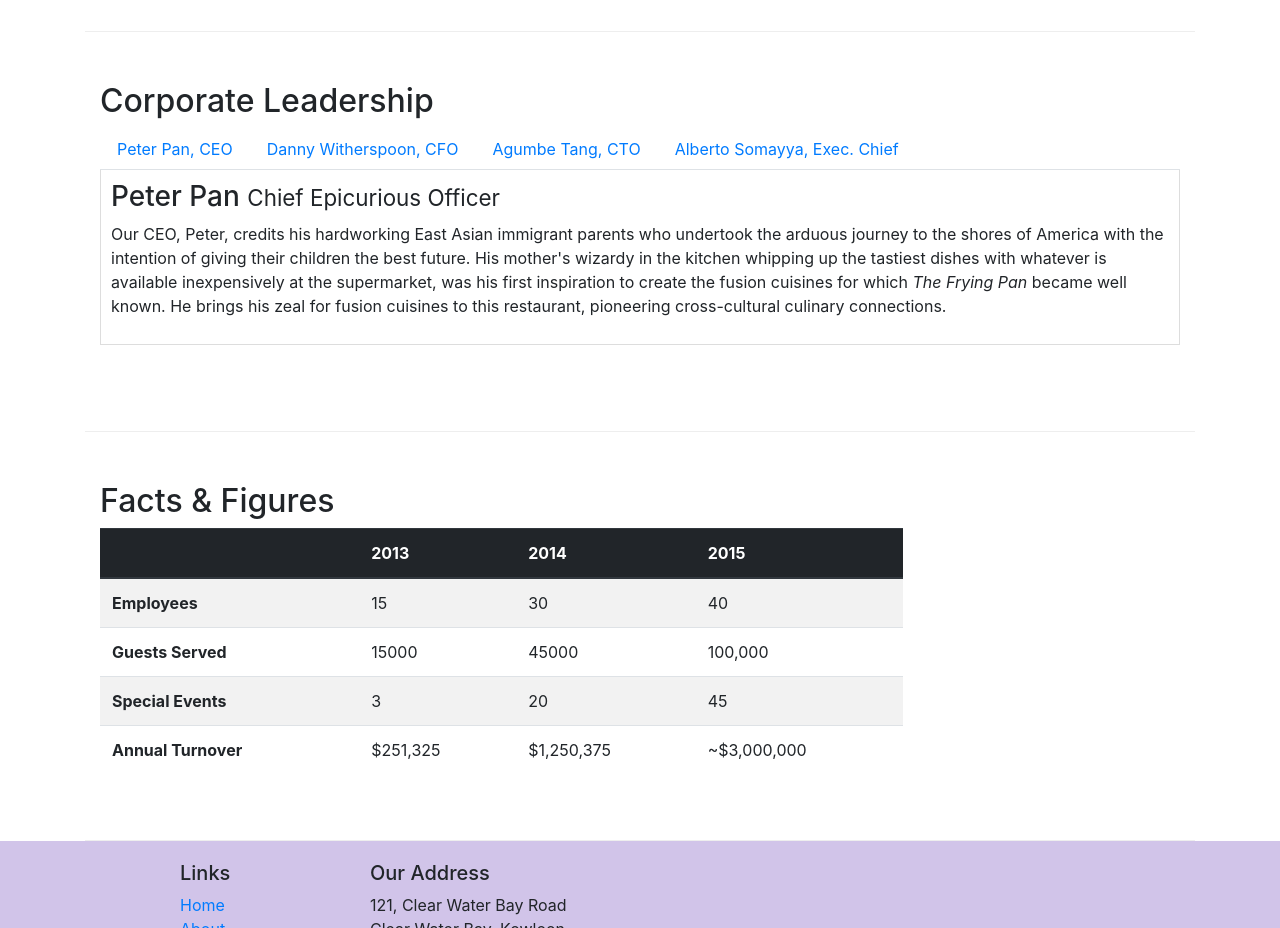
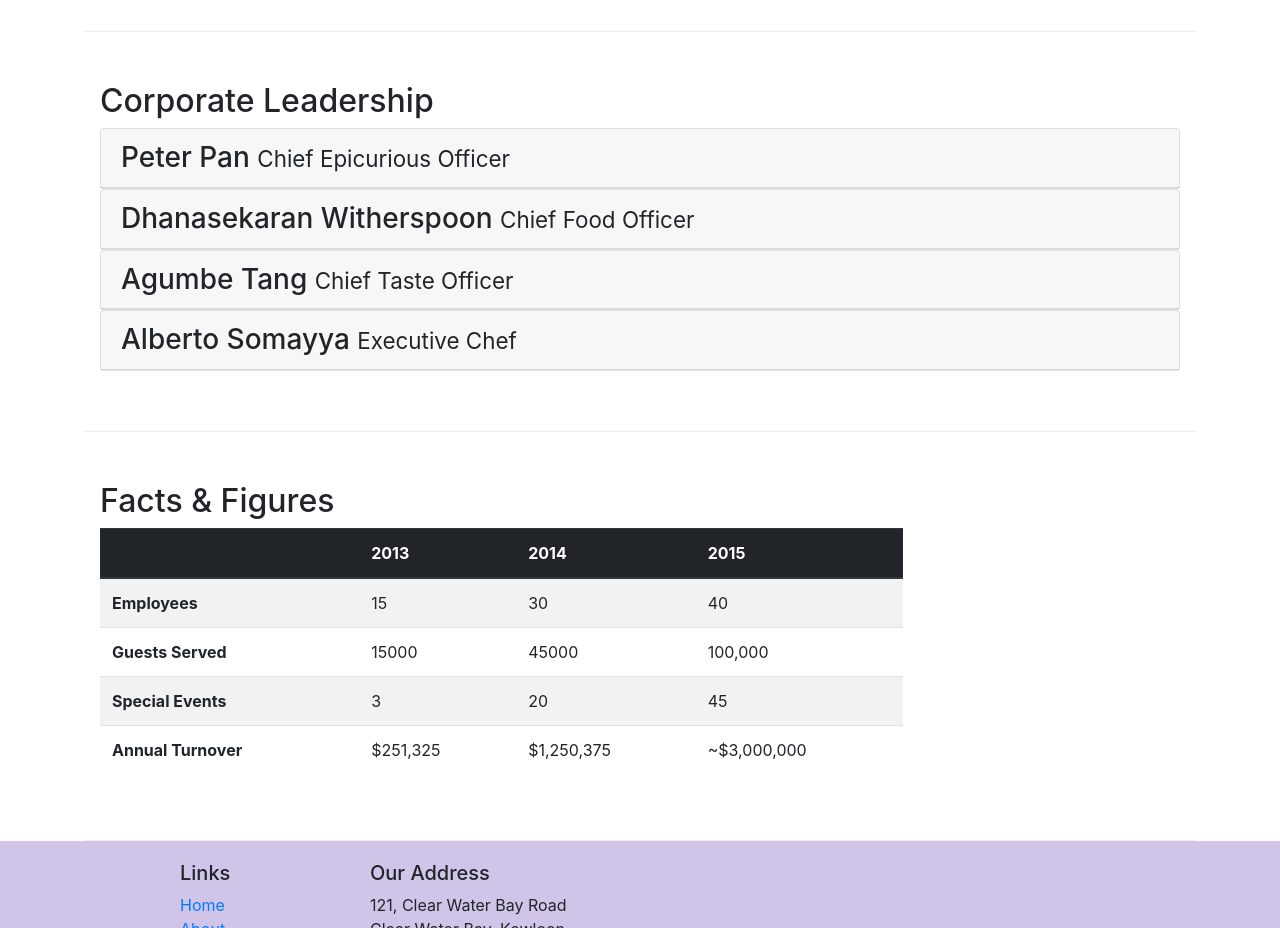
Before and after one commit to NorinMp143/learnBoot, a website: page aboutus.html in a window 1280 px wide. Shown: the part 940-1868 px from the top of the page. Drawn offline with nearby package versions, Linux system fonts and the light colour scheme.

Commit message:
accordion

```diff
--- a/aboutus.html
+++ b/aboutus.html
@@ -118,36 +118,55 @@
         <div class="row row-content">
             <div class="col-12">
                 <h2>Corporate Leadership</h2>
-                <ul class="nav nav-tabs">
-                    <li class="nav-item">
-                        <a href="#peter" role="tab" data-toggle="tab" class="nav-link">Peter Pan, CEO</a>
-                    </li>
-                    <li class="nav-item">
-                        <a href="#danny" role="tab" data-toggle="tab" class="nav-link">Danny Witherspoon, CFO</a>
-                    </li>
-                    <li class="nav-item">
-                        <a href="#agumbe" role="tab" data-toggle="tab" class="nav-link">Agumbe Tang, CTO</a>
-                    </li>
-                    <li class="nav-item">
-                        <a href="#alberto" role="tab" data-toggle="tab" class="nav-link">Alberto Somayya, Exec. Chief</a>
-                    </li>
-                </ul>
-                <div class="tab-content">
-                    <div class="tab-pane fade show active" role="tabpanel" id="peter">
-                        <h3>Peter Pan <small>Chief Epicurious Officer</small></h3>
-                        <p class="d-none d-sm-block">Our CEO, Peter, credits his hardworking East Asian immigrant parents who undertook the arduous journey to the shores of America with the intention of giving their children the best future. His mother's wizardy in the kitchen whipping up the tastiest dishes with whatever is available inexpensively at the supermarket, was his first inspiration to create the fusion cuisines for which <em>The Frying Pan</em> became well known. He brings his zeal for fusion cuisines to this restaurant, pioneering cross-cultural culinary connections.</p>
+
+                <div id="accordion">
+                    <div class="card">
+                        <div class="card-header" role="tab" id="peterhead">
+                            <a data-toggle="collapse" data-target="#peter">
+                                <h3 class="mb-0">Peter Pan <small>Chief Epicurious Officer</small></h3>
+                            </a>
+                        </div>
+                        <div class="collapse" data-parent="#accordion" id="peter">
+                            <div class="card-body">
+                                <p class="d-none d-sm-block">Our CEO, Peter, credits his hardworking East Asian immigrant parents who undertook the arduous journey to the shores of America with the intention of giving their children the best future. His mother's wizardy in the kitchen whipping up the tastiest dishes with whatever is available inexpensively at the supermarket, was his first inspiration to create the fusion cuisines for which <em>The Frying Pan</em> became well known. He brings his zeal for fusion cuisines to this restaurant, pioneering cross-cultural culinary connections.</p>
+                            </div>
+                        </div>
                     </div>
-                    <div class="tab-pane fade" role="tabpanel" id="danny">
-                        <h3>Dhanasekaran Witherspoon <small>Chief Food Officer</small></h3>
-                        <p class="d-none d-sm-block">Our CFO, Danny, as he is affectionately referred to by his colleagues, comes from a long established family tradition in farming and produce. His experiences growing up on a farm in the Australian outback gave him great appreciation for varieties of food sources. As he puts it in his own words, <em>Everything that runs, wins, and everything that stays, pays!</em></p>
+                    <div class="card">
+                        <div class="card-header" role="tab" id="dannyhead">
+                            <a data-toggle="collapse" data-target="#danny">
+                                <h3 class="mb-0">Dhanasekaran Witherspoon <small>Chief Food Officer</small></h3>
+                            </a>
+                        </div>
+                        <div class="collapse" data-parent="#accordion" id="danny">
+                            <div class="card-body">
+                                <p class="d-none d-sm-block">Our CFO, Danny, as he is affectionately referred to by his colleagues, comes from a long established family tradition in farming and produce. His experiences growing up on a farm in the Australian outback gave him great appreciation for varieties of food sources. As he puts it in his own words, <em>Everything that runs, wins, and everything that stays, pays!</em></p>
+                            </div>
+                        </div>
                     </div>
-                    <div class="tab-pane fade" role="tabpanel" id="agumbe">
-                        <h3>Agumbe Tang <small>Chief Taste Officer</small></h3>
-                        <p class="d-none d-sm-block">Blessed with the most discerning gustatory sense, Agumbe, our CTO, personally ensures that every dish that we serve meets his exacting tastes. Our chefs dread the tongue lashing that ensues if their dish does not meet his exacting standards. He lives by his motto, <em>You click only if you survive my lick.</em></p>
+                    <div class="card">
+                        <div class="card-header" role="tab" id="agumbehead">
+                            <a data-toggle="collapse" data-target="#agumbe">
+                                <h3 class="mb-0">Agumbe Tang <small>Chief Taste Officer</small></h3>
+                            </a>
+                        </div>
+                        <div class="collapse" data-parent="#accordion" id="agumbe">
+                            <div class="card-body">
+                                <p class="d-none d-sm-block">Blessed with the most discerning gustatory sense, Agumbe, our CTO, personally ensures that every dish that we serve meets his exacting tastes. Our chefs dread the tongue lashing that ensues if their dish does not meet his exacting standards. He lives by his motto, <em>You click only if you survive my lick.</em></p>
+                            </div>
+                        </div>
                     </div>
-                    <div class="tab-pane fade" role="tabpanel" id="alberto">
-                        <h3>Alberto Somayya <small>Executive Chef</small></h3>
-                        <p class="d-none d-sm-block">Award winning three-star Michelin chef with wide International experience having worked closely with whos-who in the culinary world, he specializes in creating mouthwatering Indo-Italian fusion experiences. He says, <em>Put together the cuisines from the two craziest cultures, and you get a winning hit! Amma Mia!</em></p>
+                    <div class="card">
+                        <div class="card-header" role="tab" id="albertohead">
+                            <a data-toggle="collapse" data-target="#alberto">
+                                <h3 class="mb-0">Alberto Somayya <small>Executive Chef</small></h3>
+                            </a>
+                        </div>
+                        <div class="collapse" data-parent="#accordion" id="alberto">
+                            <div class="card-body">
+                                <p class="d-none d-sm-block">Award winning three-star Michelin chef with wide International experience having worked closely with whos-who in the culinary world, he specializes in creating mouthwatering Indo-Italian fusion experiences. He says, <em>Put together the cuisines from the two craziest cultures, and you get a winning hit! Amma Mia!</em></p>
+                            </div>
+                        </div>
                     </div>
                 </div>
             </div>
```
